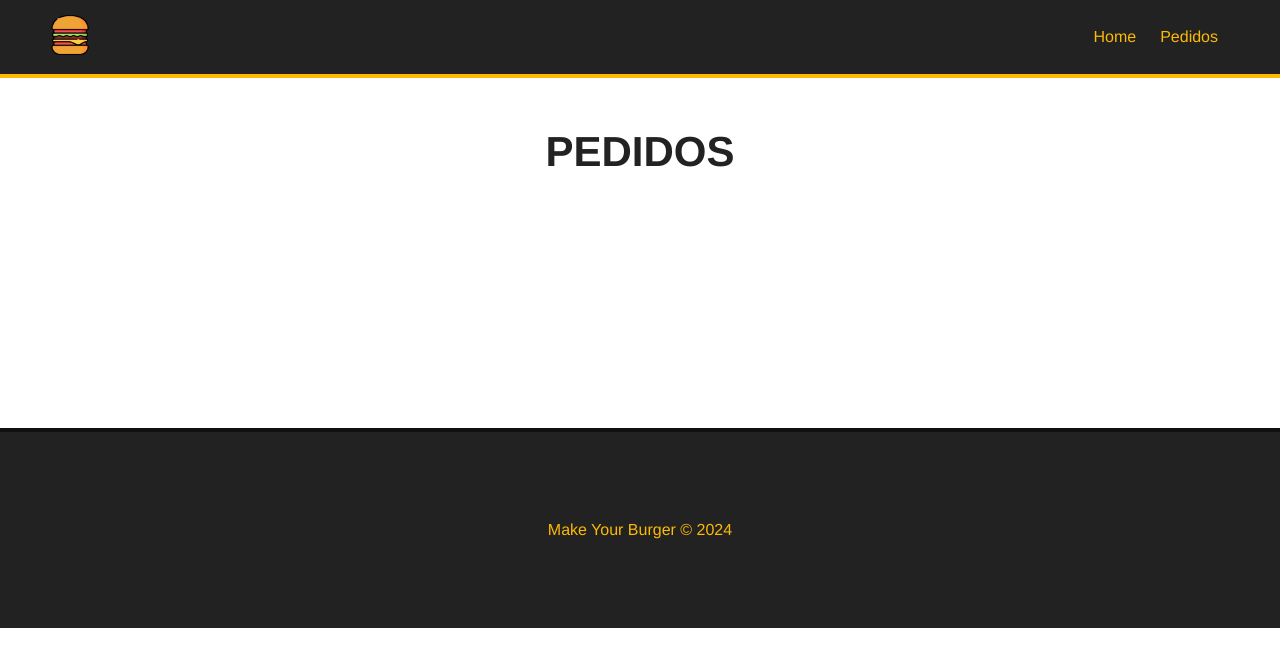
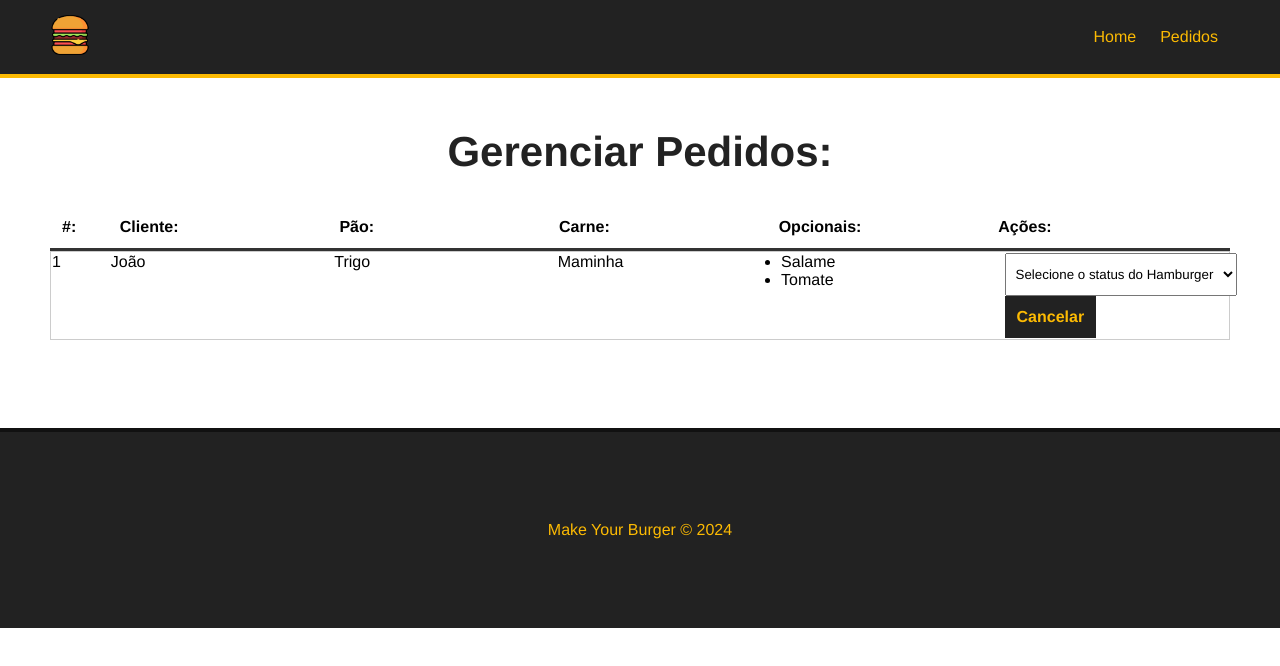
Before and after one commit to brunogalachetheodoro/Curso-Vue.JS-HoraDeCodar, a Vue app in the folder 4_make_your_burger/: page /pedidos in a window 1280 px wide. Shown: the top 666 px of the page. Built offline with nearby package versions, Linux system fonts and the light colour scheme.

Commit message:
criando dashboard

```diff
--- a/4_make_your_burger/db/db.json
+++ b/4_make_your_burger/db/db.json
@@ -123,6 +123,13 @@
       "carne": "",
       "opcionais": [],
       "status": "Solicitado"
+    },
+    {
+      "id": "06f7",
+      "nome": "Theo",
+      "carne": null,
+      "opcionais": [],
+      "status": "Solicitado"
     }
   ]
 }
--- /dev/null
+++ b/4_make_your_burger/src/components/Dashboard.vue
@@ -0,0 +1,95 @@
+<template>
+    <div id="burguer-table">
+        <div>
+            <div id="burger-table-heading">
+                <div class="order-id">#:</div>
+                <div>Cliente:</div>
+                <div>Pão:</div>
+                <div>Carne:</div>
+                <div>Opcionais:</div>
+                <div>Ações:</div>
+            </div>
+        </div>
+        <div id="burger-table-rows">
+            <div class="burger-table-row">
+                <div class="order-number">1</div>
+                <div>João</div>
+                <div>Trigo</div>
+                <div>Maminha</div>
+                <div>
+                    <ul>
+                        <li>Salame</li>
+                        <li>Tomate</li>
+                    </ul>
+                </div>
+                <div>
+                    <select name="status" class="status">
+                        <option value="">Selecione o status do Hamburger</option>
+                    </select>
+                    <button class="delete-btn">Cancelar</button>
+                </div>
+            </div>
+        </div>
+    </div>
+</template>
+
+<script>
+export default {
+    name: 'Dashboard'
+}
+</script>
+
+<style scoped>
+    #burger-table {
+        max-width: 1200px;
+        margin: 0 auto;
+    }
+
+    #burger-table-heading, #burger-table-rows, .burger-table-row{
+        display: flex;
+        flex-wrap: wrap;
+    }
+
+    #burger-table-heading{
+        font-weight: bold;
+        padding:12px;
+        border-bottom: 3px solid #333;
+    }
+
+    #burger-table-heading div, .burger-table-row div {
+        width: 19%;
+    }
+
+    .burger-table-row {
+        width: 100%;
+        padding: 1px;
+        border: 1px solid #ccc;
+    }
+
+    #burger-table-heading .order-id,
+    .burger-table-row .order-number {
+        width: 5%;
+    }
+
+    select {
+        padding: 12px 6px;
+        margin-right: 12px;
+    }
+
+    .delete-btn{
+        background-color: #222;
+        color: #fcba03;
+        font-weight: bold;
+        border: 2px solid #222;
+        padding: 10px;
+        font-size: 16px;
+        margin: 0 auto;
+        cursor: pointer;
+        transition: .5s;
+    }
+
+    .delete-btn:hover {
+        background-color: transparent;
+        color: #222;
+    }
+</style>
--- a/4_make_your_burger/src/views/Pedidos.vue
+++ b/4_make_your_burger/src/views/Pedidos.vue
@@ -1,5 +1,17 @@
 <template>
   <div class="main-container">
-    <h1>PEDIDOS</h1>
+    <h1>Gerenciar Pedidos:</h1>
+    <Dashboard />
   </div>
 </template>
+
+<script>
+import Dashboard from '../components/Dashboard.vue';
+
+export default {
+  name: 'Pedidos',
+  components: {
+    Dashboard
+  }
+}
+</script>
```
